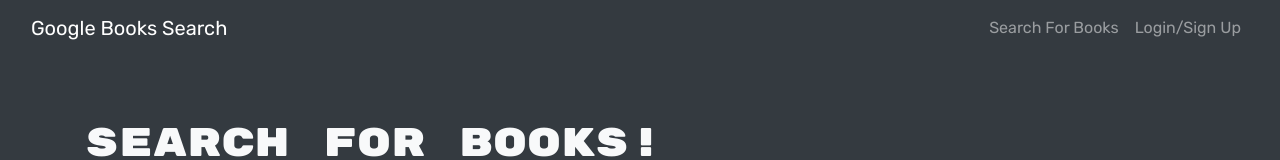
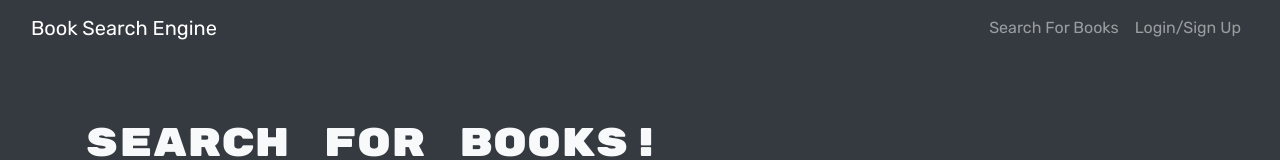
Before and after one commit to c1am/book-search-engine, a React (Create React App) app in the folder client/: page / in a window 1280 px wide. Shown: the top 160 px of the page. Built offline with nearby package versions, Linux system fonts and the light colour scheme.

Commit message:
edited navbar

```diff
--- a/client/src/components/Navbar.js
+++ b/client/src/components/Navbar.js
@@ -16,7 +16,7 @@
       <Navbar bg='dark' variant='dark' expand='lg'>
         <Container fluid>
           <Navbar.Brand as={Link} to='/'>
-            Google Books Search
+            Book Search Engine
           </Navbar.Brand>
           <Navbar.Toggle aria-controls='navbar' />
           <Navbar.Collapse id='navbar'>
```
